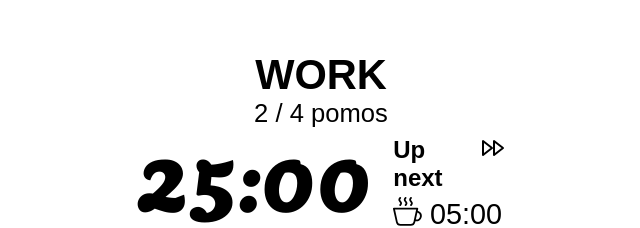
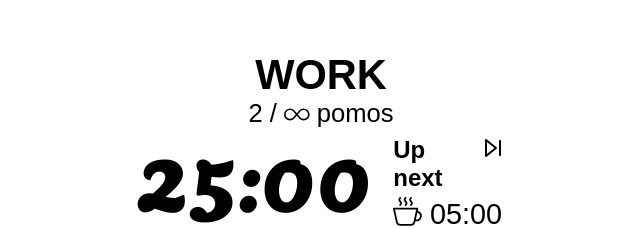
Before and after one commit to ingadi/pomodoro-timer, a React (Vite) app: page / in a window 1280 px wide. Shown: the part 185-413 px from the top of the page, without its empty margins (319-959 px from the left). Built offline with nearby package versions, Linux system fonts and the light colour scheme; a web font is replaced by a local one.

Commit message:
fix: change pomo goal default value to 0 instead of Inifinity

```diff
--- a/src/components/Header.module.css
+++ b/src/components/Header.module.css
@@ -8,10 +8,15 @@
   cursor: help;
 }
 
-.count {
+.pomo-count {
   font-size: calc(0.8rem + 1vi);
   padding: 0;
   margin: 0;
+}
+
+.pomo-goal,
+.icon,
+.work-interval-count {
   cursor: help;
 }
 
--- a/src/components/Header.tsx
+++ b/src/components/Header.tsx
@@ -14,22 +14,31 @@ export default function Header({
       <h1 title="Current interval" className={styles.title}>
         {currentIntervalName}
       </h1>
-      <label title="Daily pomo goal" className={styles.count}>
-        {workIntervalCount >= workIntervalCountGoal && (
-          <GrAchievement className={styles.icon} />
-        )}
-        {workIntervalCount} /{" "}
+      <label className={styles["pomo-count"]}>
+        {workIntervalCount >= workIntervalCountGoal &&
+          workIntervalCountGoal !== 0 && (
+            <GrAchievement
+              title="Daily pomo goal achieved"
+              className={styles.icon}
+            />
+          )}
+        <span className={styles["work-interval-count"]} title="Completed pomos">
+          {workIntervalCount}
+        </span>{" "}
+        /{" "}
         <ContentEditable
           label="pomos"
           value={workIntervalCountGoal}
           onUpdateValue={(newGoal) => onUpdateGoal(newGoal)}
         >
           <>
-            {workIntervalCountGoal === Infinity ? (
-              <BsInfinity className={styles.infinity} />
-            ) : (
-              workIntervalCountGoal
-            )}{" "}
+            <span className={styles["pomo-goal"]} title="Daily pomo goal">
+              {workIntervalCountGoal === 0 ? (
+                <BsInfinity className={styles.infinity} />
+              ) : (
+                workIntervalCountGoal
+              )}{" "}
+            </span>
             pomos
           </>
         </ContentEditable>
--- a/src/constants/index.ts
+++ b/src/constants/index.ts
@@ -7,7 +7,7 @@ const defaultIntervals = {
 
 export const defaultConfig = {
   intervals: defaultIntervals,
-  workIntervalCountGoal: 4,
-  isAutoNextEnabled: true,
+  workIntervalCountGoal: 0,
+  isAutoNextEnabled: false,
   workIntervalsToLongBreak: 4,
 };
```
